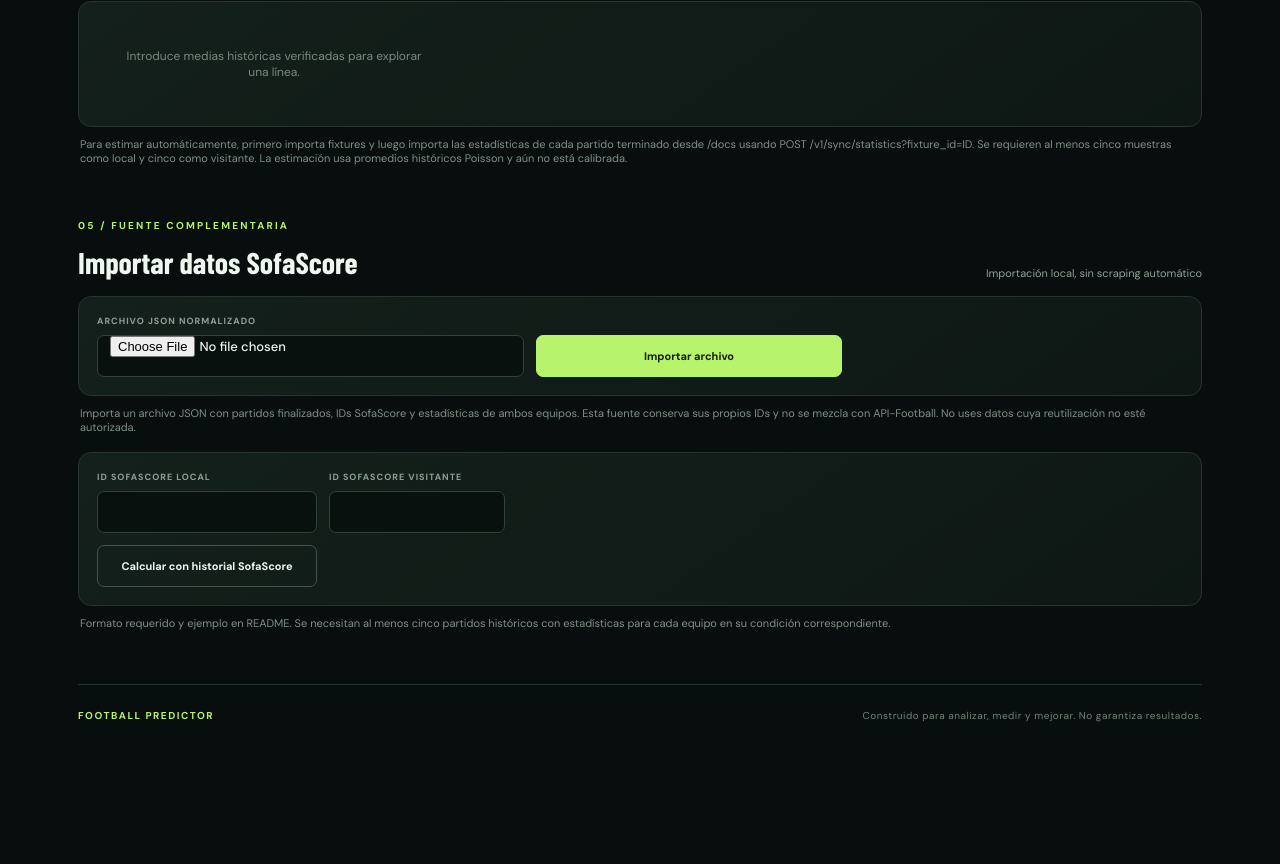
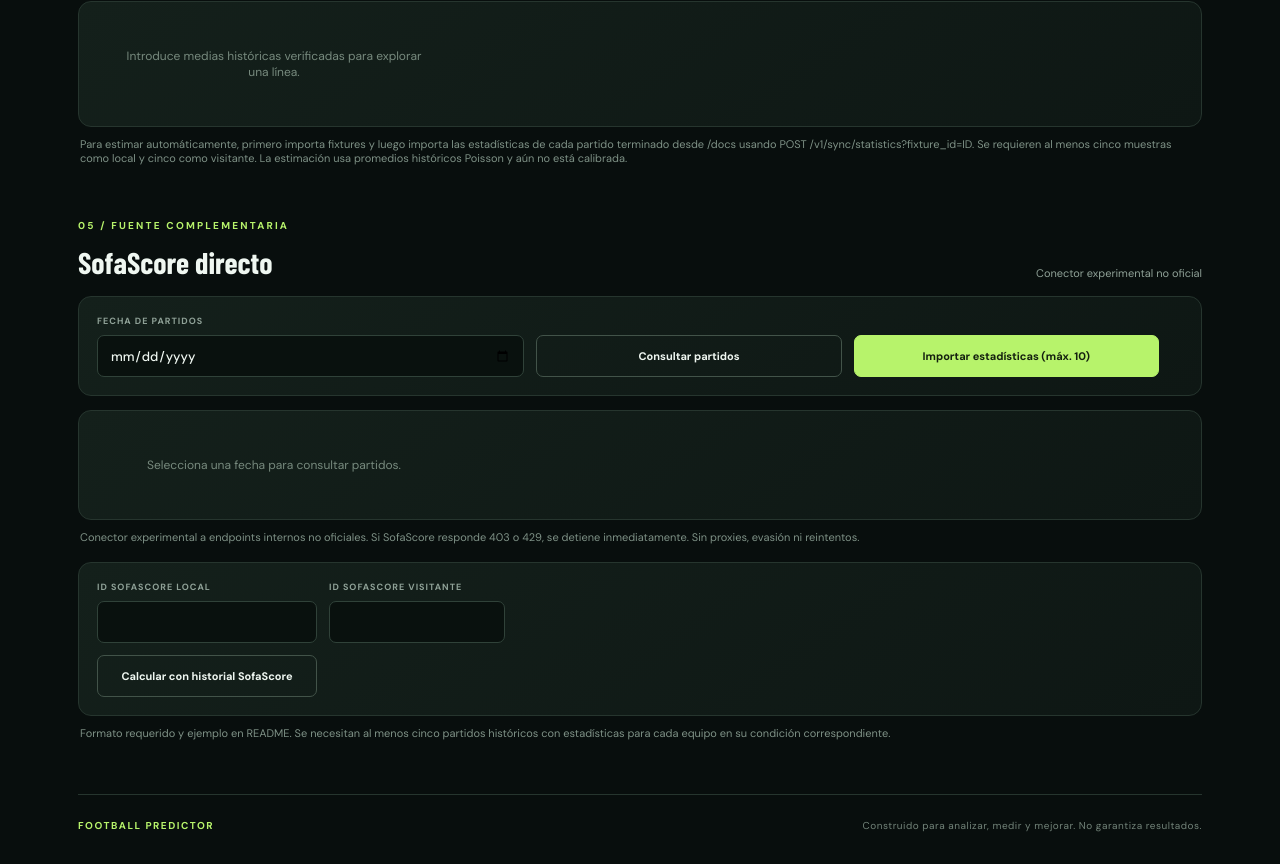
Before and after one commit to YOSHIHARU0504/Yoshi-Predictor, a plain HTML site: page web/index.html in a window 1280 px wide. Shown: the part 2289-3153 px from the top of the page. Before the commit the page ends 3043 px from the top, so only its background shows below. Drawn offline with nearby package versions, Linux system fonts and the light colour scheme; no server answers; a web font is replaced by a local one.

Commit message:
Add direct SofaScore experiment controls

```diff
--- a/web/index.html
+++ b/web/index.html
@@ -73,12 +73,14 @@
         <p class="hint">Para estimar automáticamente, primero importa fixtures y luego importa las estadísticas de cada partido terminado desde /docs usando POST /v1/sync/statistics?fixture_id=ID. Se requieren al menos cinco muestras como local y cinco como visitante. La estimación usa promedios históricos Poisson y aún no está calibrada.</p>
       </section>
       <section class="workspace">
-        <div class="section-heading"><div><p class="eyebrow">05 / FUENTE COMPLEMENTARIA</p><h2>Importar datos SofaScore</h2></div><span class="section-note">Importación local, sin scraping automático</span></div>
+        <div class="section-heading"><div><p class="eyebrow">05 / FUENTE COMPLEMENTARIA</p><h2>SofaScore directo</h2></div><span class="section-note">Conector experimental no oficial</span></div>
         <div class="panel controls">
-          <div class="field"><label for="sofascore-file">ARCHIVO JSON NORMALIZADO</label><input id="sofascore-file" type="file" accept=".json,application/json"></div>
-          <button class="btn btn-primary" id="sofascore-import-btn">Importar archivo</button>
+          <div class="field"><label for="sofascore-date">FECHA DE PARTIDOS</label><input id="sofascore-date" type="date"></div>
+          <button class="btn btn-ghost" id="sofascore-events-btn">Consultar partidos</button>
+          <button class="btn btn-primary" id="sofascore-sync-btn">Importar estadísticas (máx. 10)</button>
         </div>
-        <p class="hint" id="sofascore-message">Importa un archivo JSON con partidos finalizados, IDs SofaScore y estadísticas de ambos equipos. Esta fuente conserva sus propios IDs y no se mezcla con API-Football. No uses datos cuya reutilización no esté autorizada.</p>
+        <div class="panel results" id="sofascore-results"><div class="empty">Selecciona una fecha para consultar partidos.</div></div>
+        <p class="hint" id="sofascore-message">Conector experimental a endpoints internos no oficiales. Si SofaScore responde 403 o 429, se detiene inmediatamente. Sin proxies, evasión ni reintentos.</p>
         <div class="panel controls compact">
           <div class="field"><label for="ss-home-team-id">ID SOFASCORE LOCAL</label><input id="ss-home-team-id" type="number" min="1"></div>
           <div class="field"><label for="ss-away-team-id">ID SOFASCORE VISITANTE</label><input id="ss-away-team-id" type="number" min="1"></div>
```
